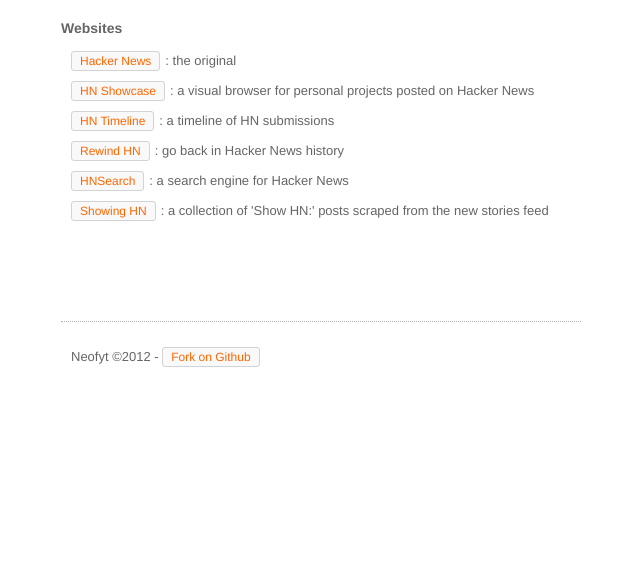
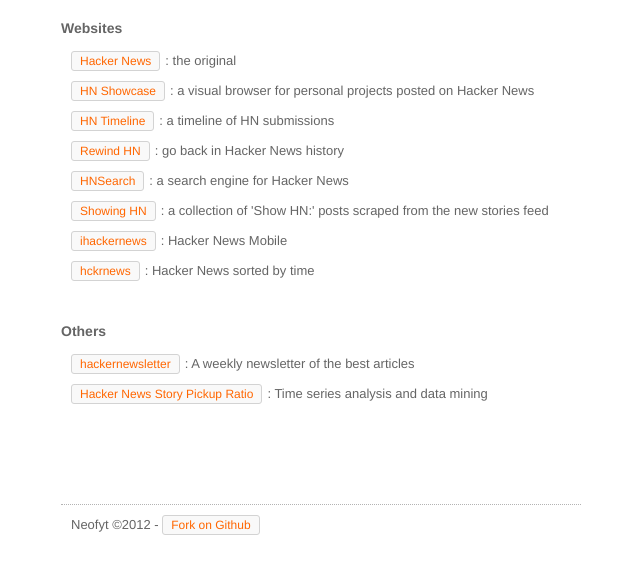
Before and after one commit to Neofyt/Hacker-News-resources, a plain HTML site: page index.html in a window 1280 px wide. Shown: the part 137-710 px from the top of the page, without its empty margins (319-959 px from the left). Drawn offline with Linux system fonts and the light colour scheme.

Commit message:
More links
and a favicon, minor css changes

```diff
--- a/assets/css/layout.css
+++ b/assets/css/layout.css
@@ -1,5 +1,4 @@
-html, body, div,
-h1, h2, h3, h4, h5, h6, p, a {
+html, body, h1, h2, p, a {
 	margin: 0;
 	padding: 0;
 	border: 0;
@@ -11,14 +10,8 @@ h1, h2, h3, h4, h5, h6, p, a {
 
 body {
 	line-height: 1;
+    font-family: "Helvetica Neue", Arial, sans-serif;
 }
-
-/* remember to define focus styles! */
-:focus {
-	outline: 0;
-}
-
-* {font-family: "Helvetica Neue", Arial, sans-serif;}
 
 a {
     border-radius: 3px;
@@ -37,7 +30,7 @@ a {
     cursor: pointer;
 }
 
-a:hover {
+a:hover, a:focus {
     background-color: #ff6600;
     border-color: #ff6600;
     color: #fff;
@@ -66,7 +59,6 @@ h2 {
 p, h2 {
     line-height: 20px;
     margin-bottom: 13px;
-
 }
 
 p {
@@ -77,6 +69,6 @@ p {
 footer {
     margin-top: 50px;
     border-top: 1px dotted #b3b3b3;
-    padding: 15px 0;
+    padding: 0;
     width: 520px;
 }
--- a/index.html
+++ b/index.html
@@ -1,13 +1,13 @@
 <!DOCTYPE html>
 <html lang="en">
 <head>
+	<title>Hacker News Resources</title>
 	<meta http-equiv="Content-Type" content="text/html; charset=UTF-8">
+	<link rel="stylesheet" href="assets/css/layout.css" />
+	<link href="favicon.ico" rel="shortcut icon" />
+</head>
 
-	<title>Hacker News Resources</title>
-	<link rel="stylesheet" href="assets/css/layout.css" />
-</head>
 <body>
-
 	<section>
 		<h1>Hacker News resources</h1>
 
@@ -18,8 +18,14 @@
 		<p><a href="http://rewindhn.com/">Rewind HN</a>: go back in Hacker News history</p>
 		<p><a href="http://www.hnsearch.com/">HNSearch</a>: a search engine for Hacker News</p>
 		<p><a href="http://showinghn.com/">Showing HN</a>: a collection of 'Show HN:' posts scraped from the new stories feed</p>
+		<p><a href="http://ihackernews.com/">ihackernews</a>: Hacker News Mobile</p>
+		<p><a href="http://hckrnews.com/">hckrnews</a>: Hacker News sorted by time</p>
 
-        <!--<h2>Browsers extensions</h2>-->
+
+		<h2>Others</h2>
+		<p><a href="http://www.hackernewsletter.com/">hackernewsletter</a>: A weekly newsletter of the best articles</p>
+		<p><a href="http://hnpickup.appspot.com/">Hacker News Story Pickup Ratio</a>: Time series analysis and data mining</p>
+
 	</section>
 
 	<footer>
```
Also changed, not shown: favicon.ico (added). Lines whose indentation alone changed are shown as unchanged.
